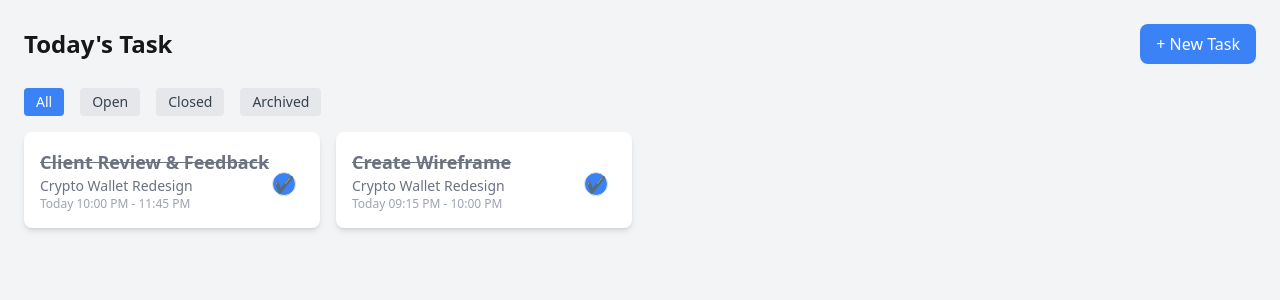
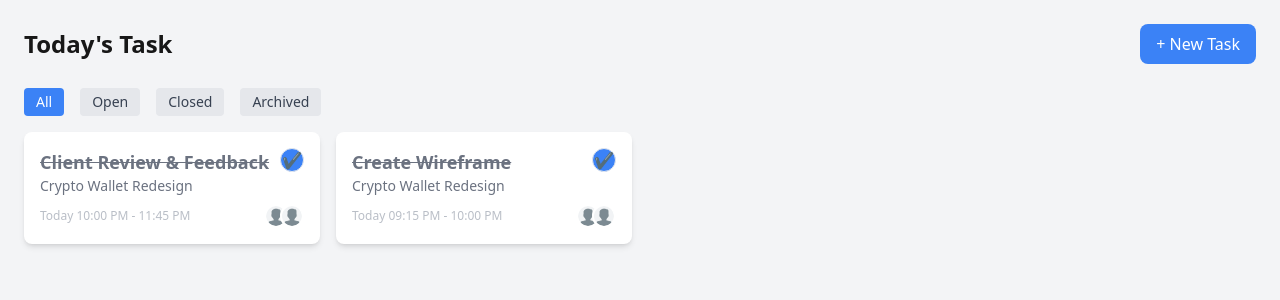
Before and after one commit to miguelmba2000/project_task_manager, a Next.js app: page / in a window 1280 px wide. Shown: the top 300 px of the page. Built offline with nearby package versions, Linux system fonts and the light colour scheme.

Commit message:
add new task

```diff
--- a/app/components/TaskCard.js
+++ b/app/components/TaskCard.js
@@ -3,17 +3,15 @@ import Image from 'next/image';
 
 export default function TaskCard({ task, onComplete }) {
   return (
-    <div className="flex justify-between items-center bg-white shadow-md p-4 rounded-lg space-y-2">
+    <div className="bg-white shadow-md p-4 rounded-lg">
+      {/* Partie supérieure avec titre à gauche et projet en dessous, icône à droite */}
+      <div className="flex justify-between items-start">
         <div>
           <h3 className={`text-lg font-bold ${task.completed ? 'line-through text-gray-500' : ''}`}>
             {task.title}
           </h3>
           <p className="text-sm text-gray-500">{task.project}</p>
-        <p className="text-xs text-gray-400">{task.time}</p>
         </div>
-
-      <div className="flex items-center space-x-2">
-        {/* Bouton pour marquer comme complété */}
         <button
           onClick={() => onComplete(task.id)}
           className={`w-6 h-6 rounded-full border ${
@@ -22,8 +20,11 @@ export default function TaskCard({ task, onComplete }) {
         >
           {task.completed && <span className="text-white text-bold">✔</span>}
         </button>
+      </div>
 
-        {/* Affichage des assignés */}
+      {/* Partie inférieure : détails moins visibles avec l'heure à gauche et les utilisateurs à droite */}
+      <div className="flex justify-between items-center mt-2 opacity-70">
+        <div className="text-xs text-gray-400">{task.time}</div>
         {task.assignees && (
           <div className="flex -space-x-2">
             {task.assignees.map((assignee, index) => (
--- a/app/page.js
+++ b/app/page.js
@@ -14,7 +14,10 @@ export default function Home() {
       time: 'Today 10:00 PM - 11:45 PM',
       completed: true,
       archived: false,
-      assignees: [],
+      assignees: [
+        { avatar: '/avatars/user.png', name: 'Alice' },
+        { avatar: '/avatars/user.png', name: 'Alice' },
+      ],
     },
     {
       id: 2,
@@ -23,7 +26,10 @@ export default function Home() {
       time: 'Today 09:15 PM - 10:00 PM',
       completed: true,
       archived: false,
-      assignees: [],
+      assignees: [
+        { avatar: '/avatars/user.png', name: 'Alice' },
+        { avatar: '/avatars/user.png', name: 'Alice' },
+      ],
     },
   ]);
 
```
Lines whose indentation alone changed are shown as unchanged.
